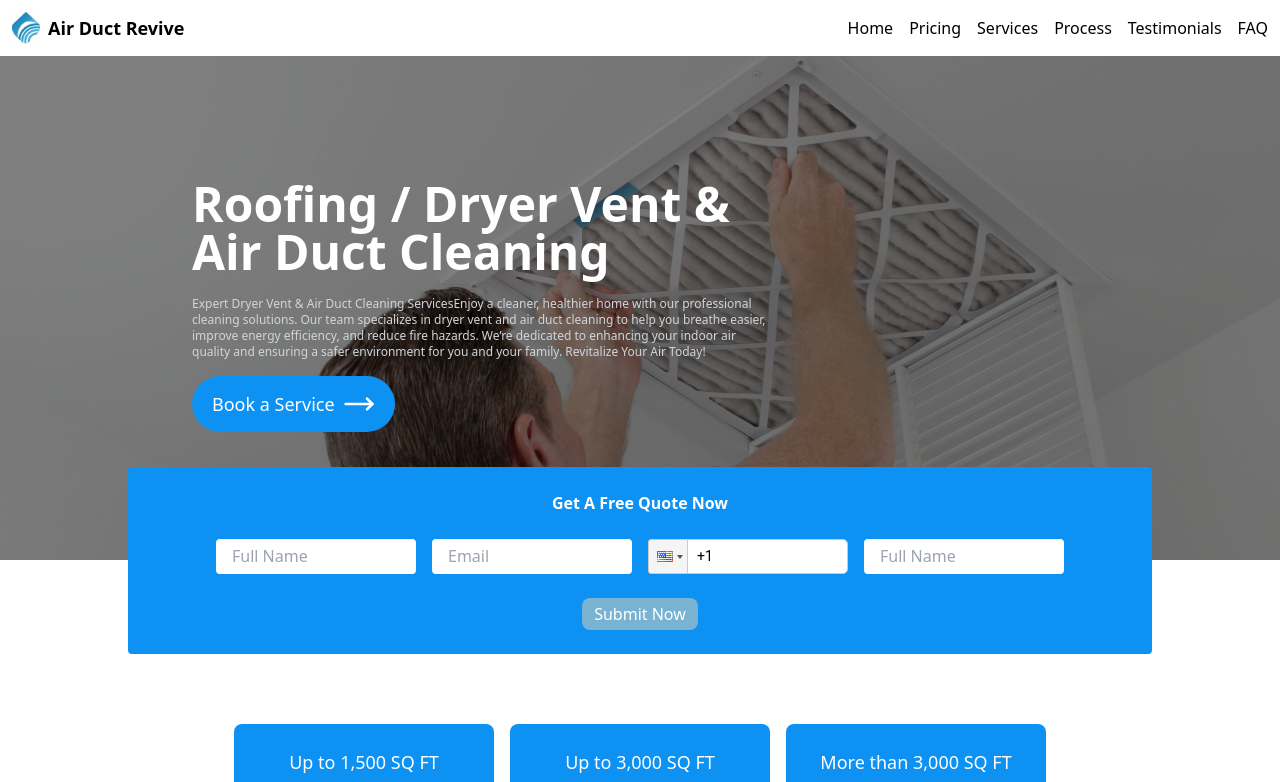
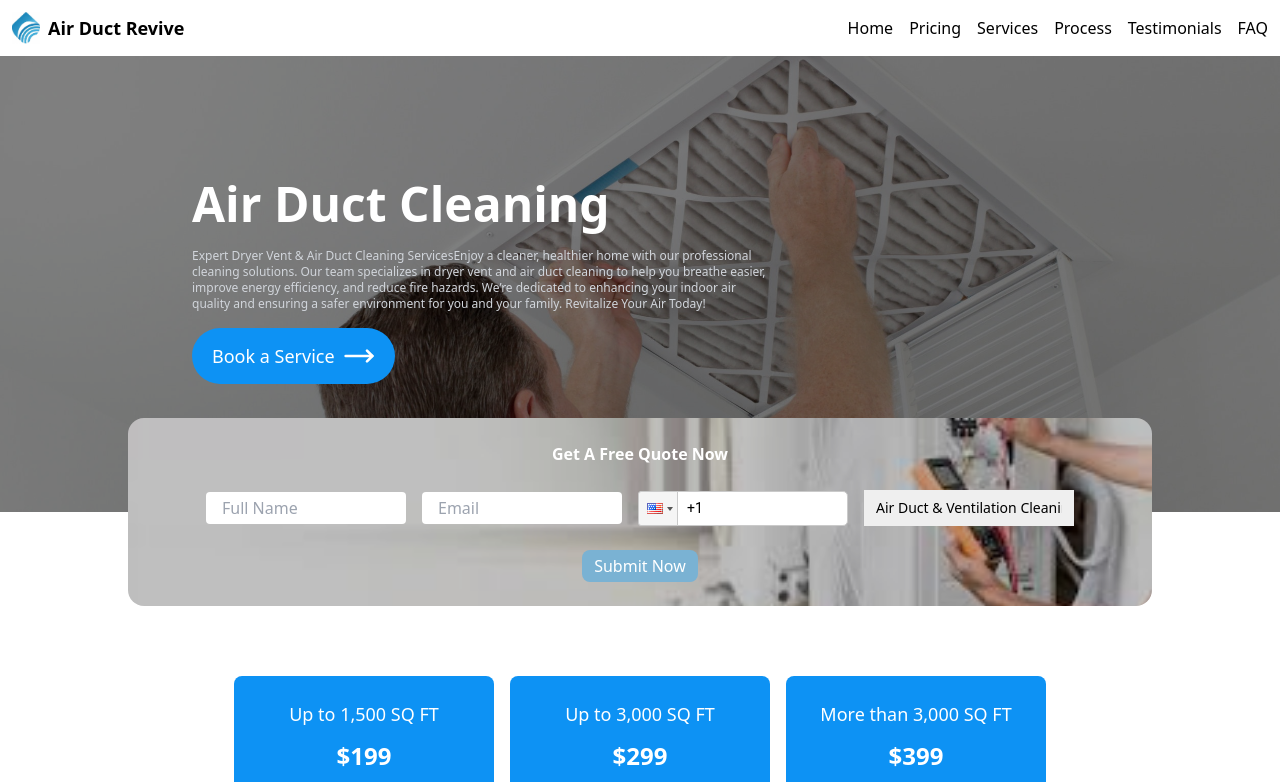
Before and after one commit to taskinnasif144/airductrevive, a Next.js app: page / in a window 1280 px wide. Shown: the top 782 px of the page. Built offline with nearby package versions, Linux system fonts and the light colour scheme.

Commit message:
added bg image

```diff
--- a/src/components/Footer.tsx
+++ b/src/components/Footer.tsx
@@ -26,16 +26,14 @@ const Footer = () => {
             </div>
             <div className='my-4'>
                 <h3 className='text-2xl font-bold mb-6'>Service Area</h3>
-                <div className='my-2'><h5>Massachusetts </h5>
+                <div className='my-8'><h5 className='font-bold text-lg'>Massachusetts </h5>
                     <h5><span className='font-bold'>Address: </span> 55 KILBY ST, BOSTON, MA 02109</h5></div>
-                <div className='my-2'>     <h5>
-                    Maryland </h5>
-                    <h5><span className='font-bold'>Address: </span>904 S BROADWAY, BALTIMORE, MD 21231</h5></div>
-
-
+                <div className='my-8'>
+                    <h5 className='font-bold text-lg'>Maryland </h5>
+                    <h5><span className='font-bold '>Address: </span>904 S BROADWAY, BALTIMORE, MD 21231</h5></div>
                 <h4 className='my-2'><span className='font-bold'>CONTACT: </span> 214 329 9114</h4>
             </div>
-            <div className='my-4'>
+            <div className='my-6'>
                 <h3 className='text-2xl font-bold mb-6'>Hours of Operation</h3>
                 <h4><span className='font-bold'>Monday:</span> 8:00AM-9:00PM</h4>
                 <h4><span className='font-bold'>Tuesday:</span> 8:00AM-9:00PM</h4>
--- a/src/components/GetUserInfo.tsx
+++ b/src/components/GetUserInfo.tsx
@@ -1,5 +1,6 @@
 'use client'
 
+import Image from 'next/image'
 import React, { useState } from 'react'
 import PhoneInput from 'react-phone-input-2'
 import 'react-phone-input-2/lib/style.css'
@@ -9,25 +10,31 @@ import 'react-phone-input-2/lib/style.css'
 const GetUserInfo = () => {
     const [phone, setPhone] = useState('')
     return (
-        <div className='absolute bg-color-sidebar p-6 rounded flex flex-col gap-6 justify-center items-center  w-full lg:w-4/5'>
-
+        <div className='absolute  w-full lg:w-4/5'>
+            <div className='relative p-6 rounded flex flex-col gap-6 justify-center items-center '>
+                <Image alt='background image' src={"/firstForm.jpeg"} fill={true} className='-z-10 object-cover brightness-75 rounded-2xl' />
                 <h3 className='text-white font-bold  '>Get A Free Quote Now</h3>
-            <form className=' flex flex-col items-center justify-center '>
-                <div className='flex  gap-4 flex-col md:flex-row'>
+                <form className=' flex flex-col justify-center items-center'>
+                    <div className='flex items-center  gap-4 flex-col md:flex-row'>
                         <input type="text" placeholder='Full Name' className='px-4 py-1 rounded w-[200px] focus:outline-none' />
                         <input type="email" placeholder='Email' className='px-4 py-1 rounded  w-[200px] focus:outline-none' />
                         <PhoneInput
-                        inputStyle={{ width: '200px' }}
+                            inputStyle={{ width: '210px' }}
                             country={'us'}
                             value={phone}
                             onChange={value => setPhone(value)}
                             inputClass='w-full'
 
                         />
-                    <input type="text" placeholder='Full Name' className='px-4 py-1 rounded  w-[200px] focus:outline-none' />
+                        <select className='w-[210px] text-sm outline-none appearance-none text-center px-3 py-2'>
+                            <option value="" className='focus:outline-none '>Air Duct & Ventilation Cleaning</option>
+                            <option value="" className='focus:outline-none px-3 py-2'>Chimney Fireplaces Cleaning</option>
+                            <option value="" className='focus:outline-none px-3 py-2'>Dryer Vent Cleaning</option>
+                        </select>
                     </div>
                     <button className=' text-white bg-color-sidebar-secondary px-3 py-1 rounded-lg mt-6'>Submit Now</button>
                 </form>
+            </div>
         </div>
     )
 }
--- a/src/components/Hero.tsx
+++ b/src/components/Hero.tsx
@@ -12,7 +12,7 @@ const Hero = () => {
             <Image alt='background' src={"/duct-clean.jpg"} fill={true} className='object-cover brightness-50 -z-10' />
             <div className='flex justify-around'>
                 <div className='w-full lg:w-1/2 p-8'>
-                    <h3 className='text-white font-bold text-2xl sm:text-4xl md:text-5xl'>Roofing / Dryer Vent & <br /> Air Duct Cleaning</h3>
+                    <h3 className='text-white font-bold text-2xl sm:text-4xl md:text-5xl'> Air Duct Cleaning</h3>
                     <p className='text-gray-300 font-normal mt-5 text-xs'>
                         <span>Expert Dryer Vent & Air Duct Cleaning Services</span>
 
```
Also changed, not shown: public/firstForm.jpeg (added). Lines whose indentation alone changed are shown as unchanged.
